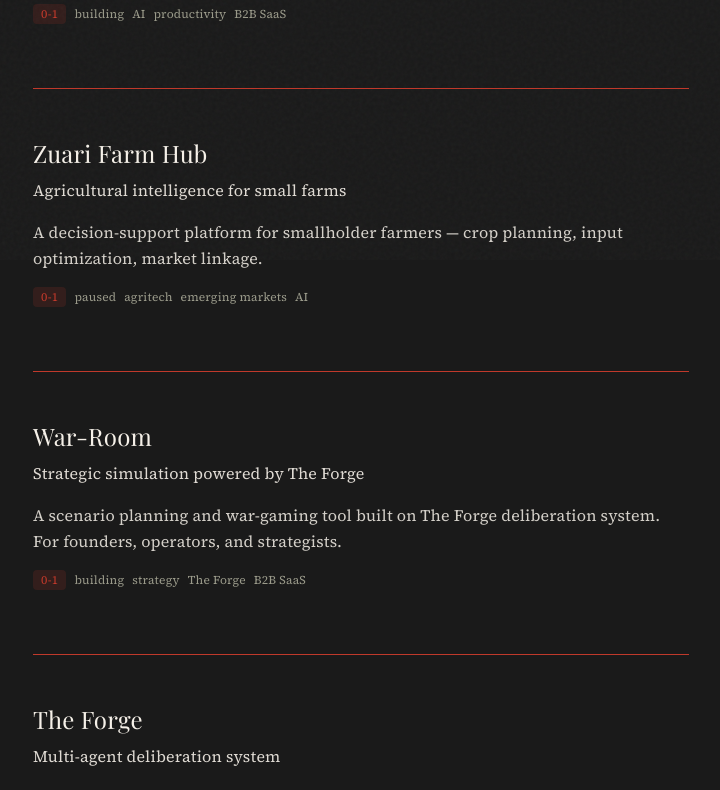
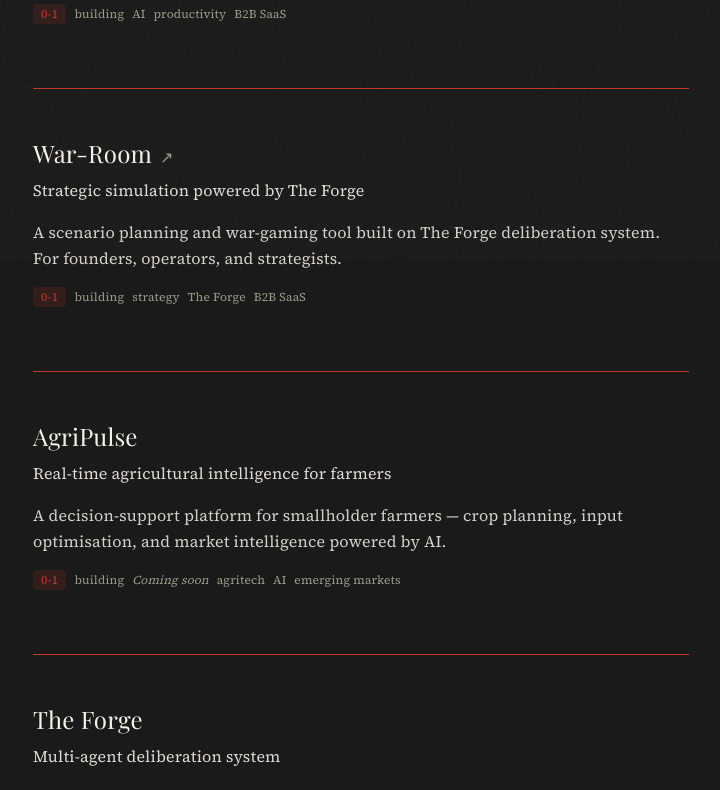
Before and after one commit to cvasan2sh/earnedconviction, a Next.js app: page /projects in a window 1280 px wide. Shown: the part 540-1330 px from the top of the page, without its empty margins (279-999 px from the left). Built offline with nearby package versions, Linux system fonts and the light colour scheme; a web font is replaced by a local one.

Commit message:
feat: update projects page

```diff
--- a/src/app/projects/page.tsx
+++ b/src/app/projects/page.tsx
@@ -1,3 +1,4 @@
+import Link from "next/link";
 import { projects } from "@/data/projects";
 
 export const metadata = {
@@ -18,7 +19,19 @@ export default function ProjectsPage() {
           {projects.map((project) => (
             <li key={project.slug} className="border-t border-accent pt-12 first:border-t-0 first:pt-0">
               <h2 className="font-display text-2xl font-normal text-foreground">
-                {project.name}
+                {project.url ? (
+                  <Link
+                    href={project.url}
+                    target="_blank"
+                    rel="noopener noreferrer"
+                    className="no-underline text-foreground transition-colors hover:text-accent"
+                  >
+                    {project.name}
+                    <span className="ml-2 text-base text-muted">↗</span>
+                  </Link>
+                ) : (
+                  project.name
+                )}
               </h2>
               <p className="mt-2 font-body text-foreground/90 leading-relaxed">
                 {project.tagline}
@@ -36,6 +49,11 @@ export default function ProjectsPage() {
                 <span className="font-body text-xs text-muted">
                   {project.status}
                 </span>
+                {!project.url && (
+                  <span className="font-body text-xs italic text-muted">
+                    Coming soon
+                  </span>
+                )}
                 {project.tags.map((tag) => (
                   <span key={tag} className="font-body text-xs text-muted">
                     {tag}
--- a/src/data/projects.ts
+++ b/src/data/projects.ts
@@ -23,16 +23,7 @@ export const projects: Project[] = [
     stage: "0-1",
     status: "building",
     tags: ["AI", "productivity", "B2B SaaS"],
-  },
-  {
-    slug: "zuari-farm-hub",
-    name: "Zuari Farm Hub",
-    tagline: "Agricultural intelligence for small farms",
-    description:
-      "A decision-support platform for smallholder farmers — crop planning, input optimization, market linkage.",
-    stage: "0-1",
-    status: "paused",
-    tags: ["agritech", "emerging markets", "AI"],
+    url: "https://innerloop.earnedconviction.com",
   },
   {
     slug: "war-room",
@@ -43,6 +34,17 @@ export const projects: Project[] = [
     stage: "0-1",
     status: "building",
     tags: ["strategy", "The Forge", "B2B SaaS"],
+    url: "https://warroom.earnedconviction.com",
+  },
+  {
+    slug: "agripulse",
+    name: "AgriPulse",
+    tagline: "Real-time agricultural intelligence for farmers",
+    description:
+      "A decision-support platform for smallholder farmers — crop planning, input optimisation, and market intelligence powered by AI.",
+    stage: "0-1",
+    status: "building",
+    tags: ["agritech", "AI", "emerging markets"],
   },
   {
     slug: "the-forge",
```
